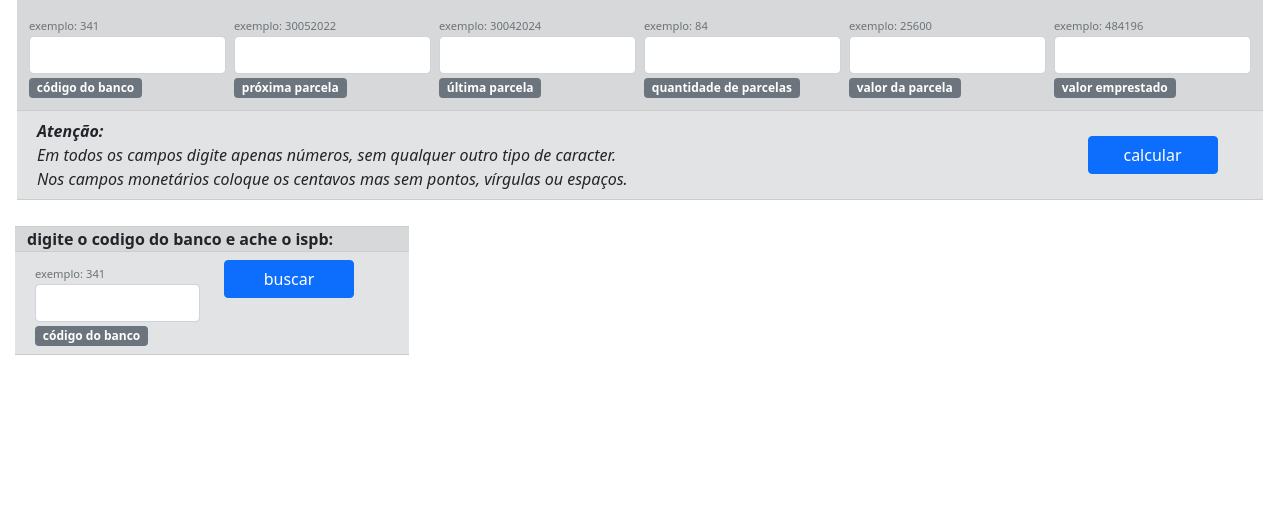
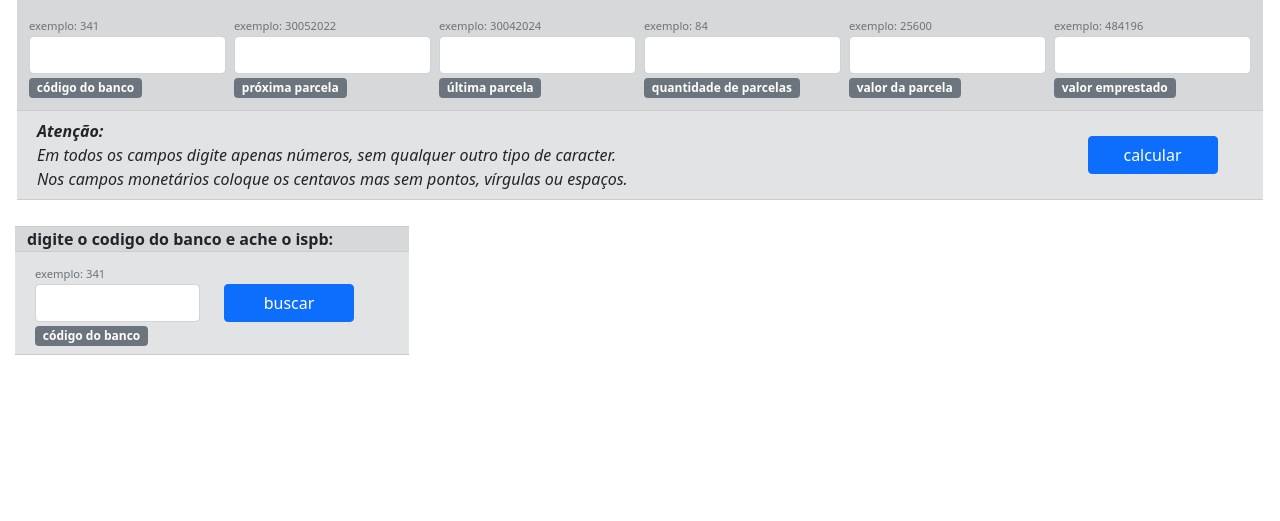
Before and after one commit to rcaliman/pcd, a Flask app: page / in a window 1280 px wide. Shown: the part 73-594 px from the top of the page. Run offline with Flask 2, Linux system fonts and the light colour scheme; data comes from the database, SQL or seed files in the repository; data that the repository does not hold is empty.

Commit message:
alinhamento de campos no formulario

```diff
--- a/templates/inicio.html
+++ b/templates/inicio.html
@@ -73,6 +73,7 @@
                     <span class="badge bg-secondary">código do banco</span>
                 </div>
                 <div class='col-2'>
+                    <span class='exemplo'>&nbsp;</span>
                     <button class='btn btn-primary'>buscar</button>
                 </div>
             </div>
```
